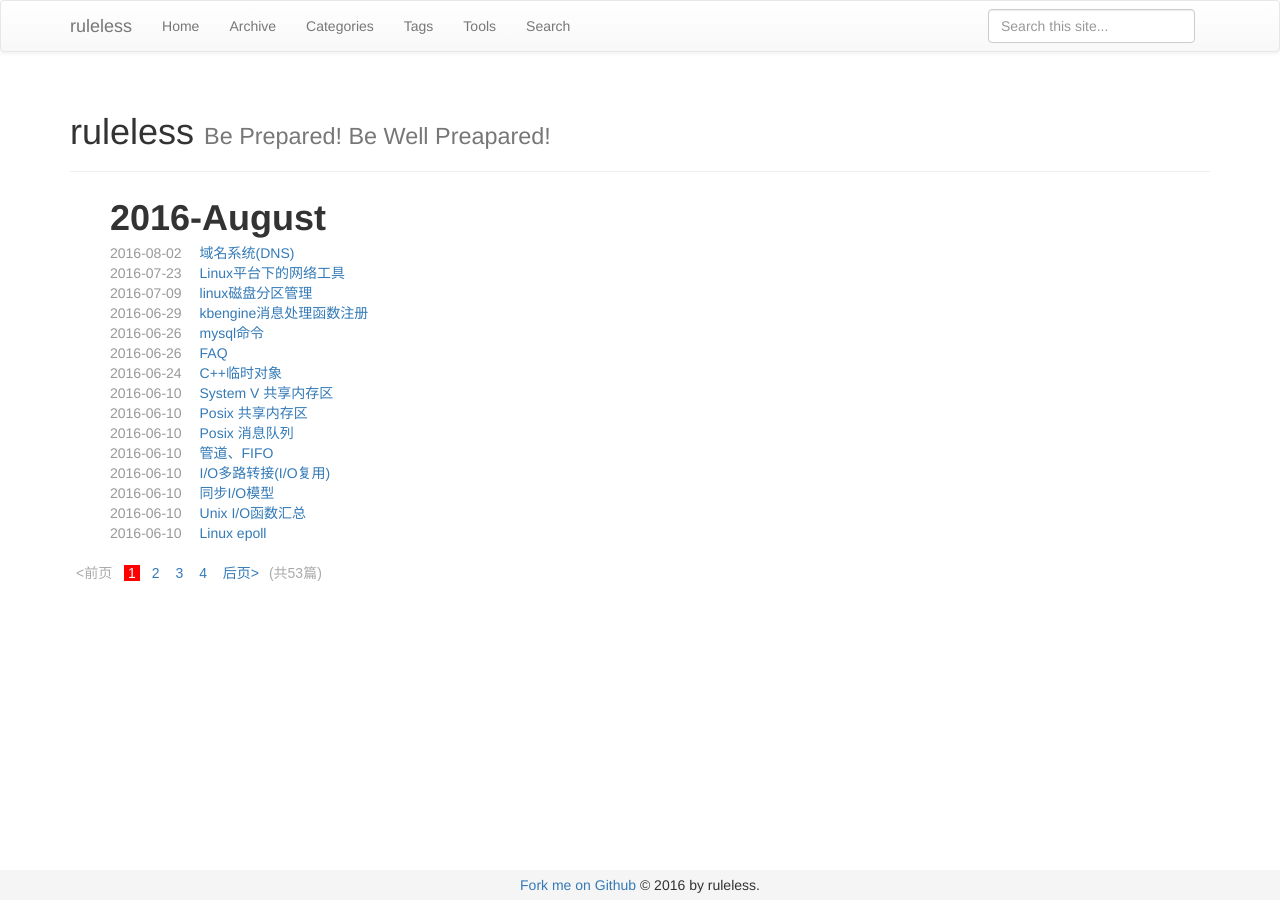
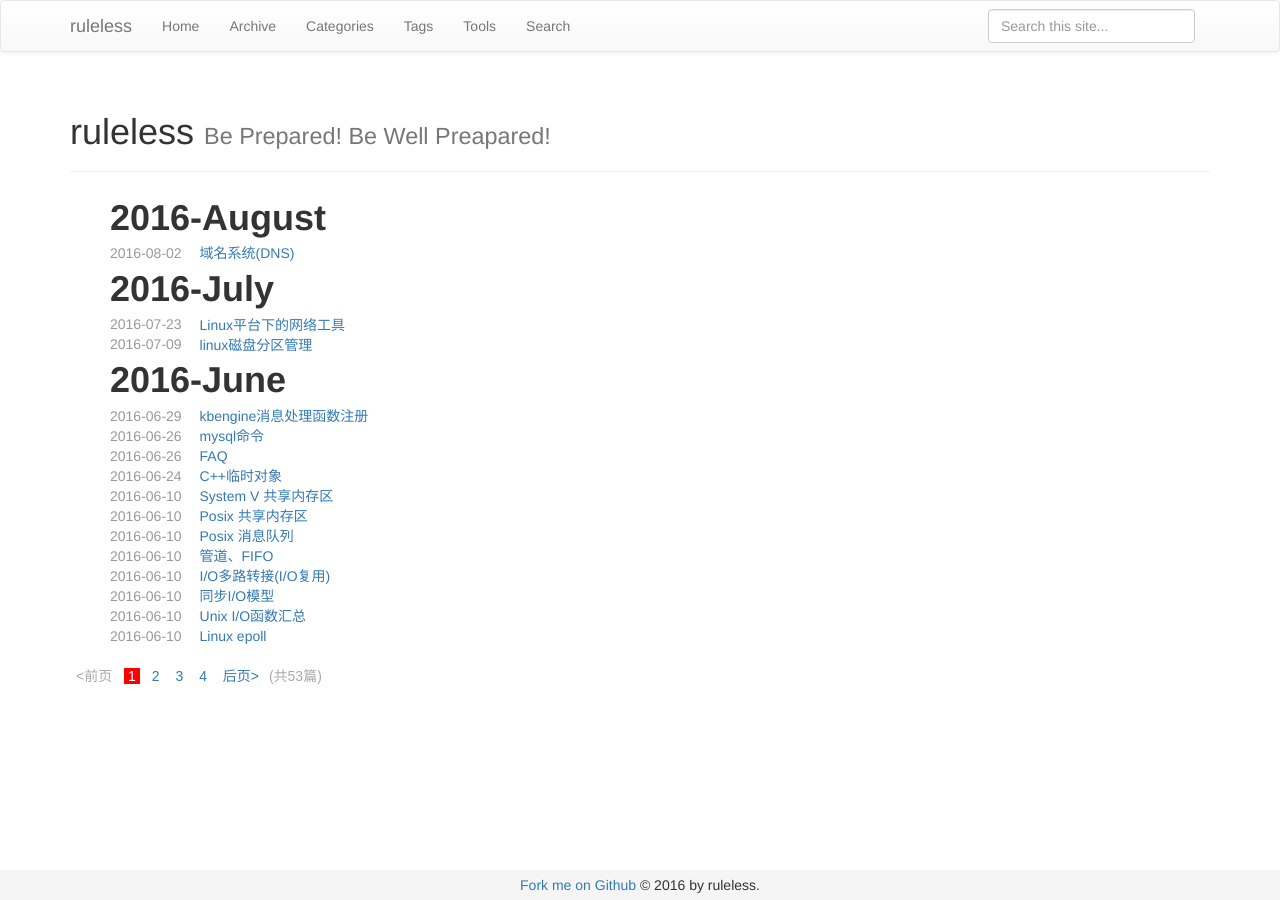
Before and after one commit to ruleless/ruleless.github.io, a Jekyll site: the page built from index.html, in a window 1280 px wide. Built offline with Jekyll 4.4.1, drawn with Linux system fonts in a browser that asks for light colours; the list of posts is cut into pages by our own code.

Commit message:
fix page build warning

```diff
--- a/index.html
+++ b/index.html
@@ -9,7 +9,7 @@
 {% for post in paginator.posts %}
   {% capture y %}{{post.date | date:"%Y"}}{% endcapture %}
   {% capture m %}{{post.date | date:"%B"}}{% endcapture %}
-  {% if year != y || month != m %}
+  {% if year != y or month != m %}
     {% assign year = y %}
 	{% assign month = m %}
     <li class="listing-seperator">{{ y }}-{{ m }}</li>
```
